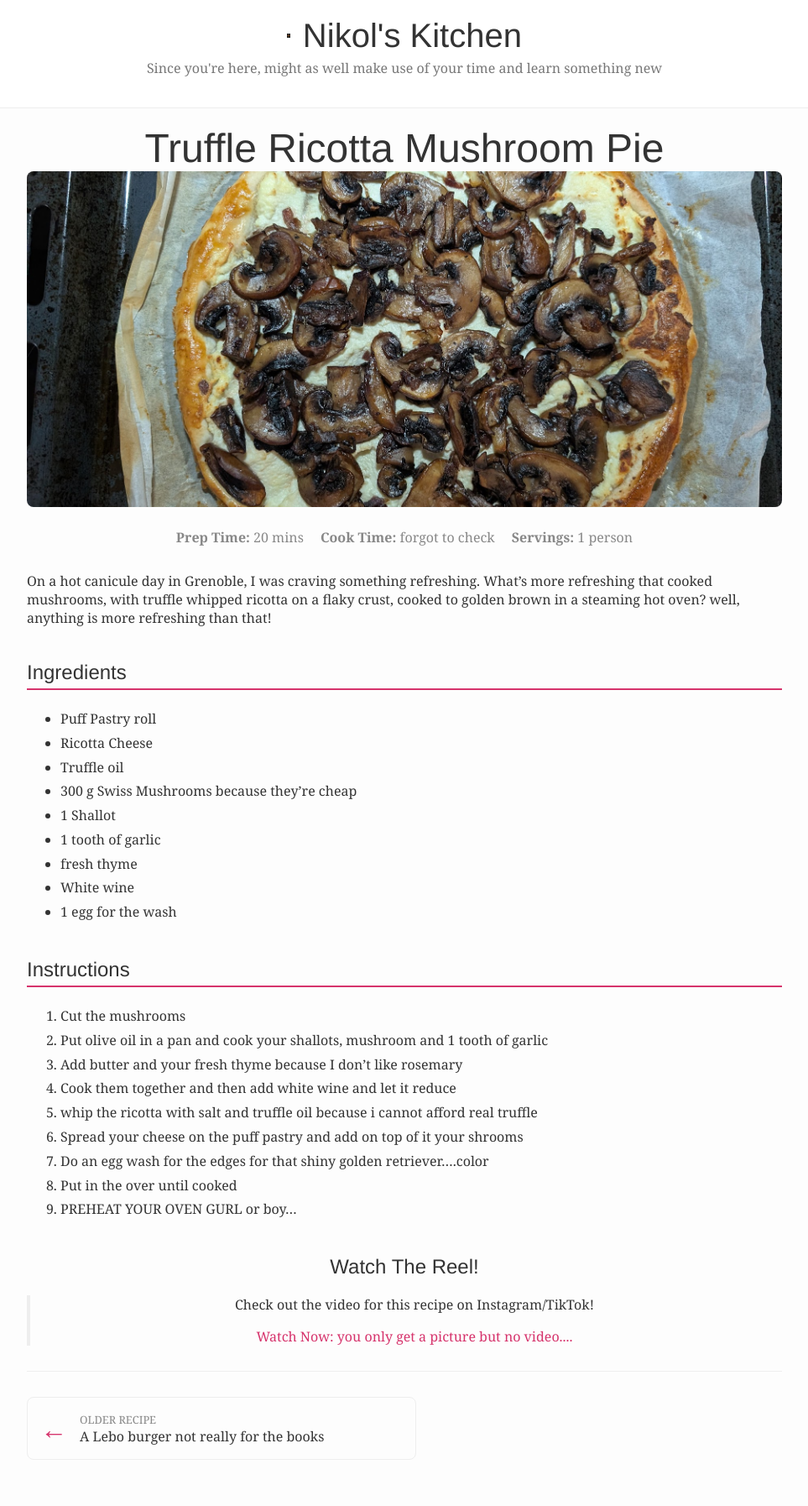
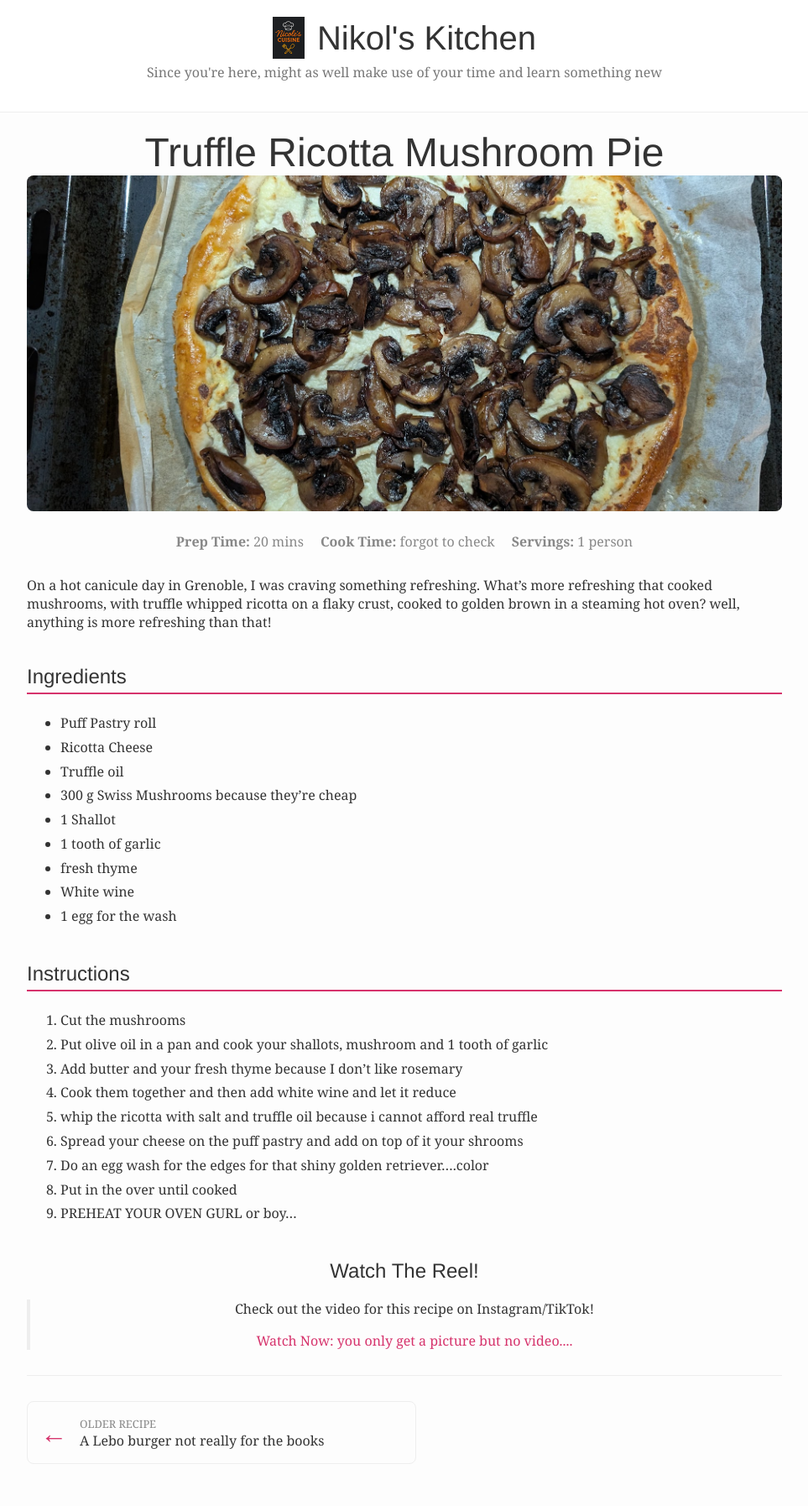
Before and after one commit to AntiLibrary5/nicools-kitchen, a Jekyll site: the page built from _posts/2025-08-20-mushrooms-ricotta-pie.md, in a window 1280 px wide. Shown: the whole page at 84% size, without its empty margins (158-1121 px from the left). Built offline with Jekyll 4.4.1, drawn with Linux system fonts in a browser that asks for light colours.

Commit message:
inc logo size

```diff
--- a/assets/css/style.css
+++ b/assets/css/style.css
@@ -197,6 +197,6 @@ a:hover {
 }
 
 .site-logo {
-    height: 5px; /* Adjust this value to make the logo bigger or smaller */
+    height: 50px; /* Adjust this value to make the logo bigger or smaller */
     width: auto;
 }
```
